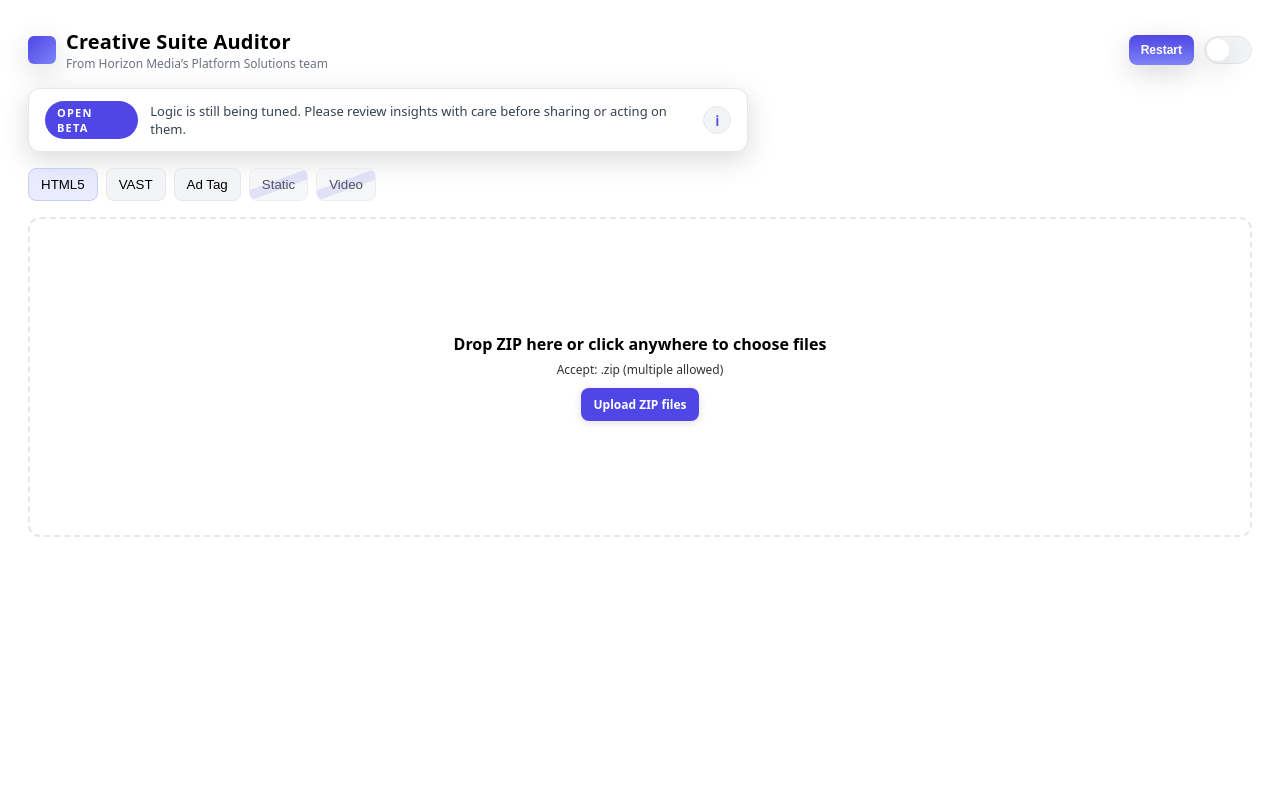
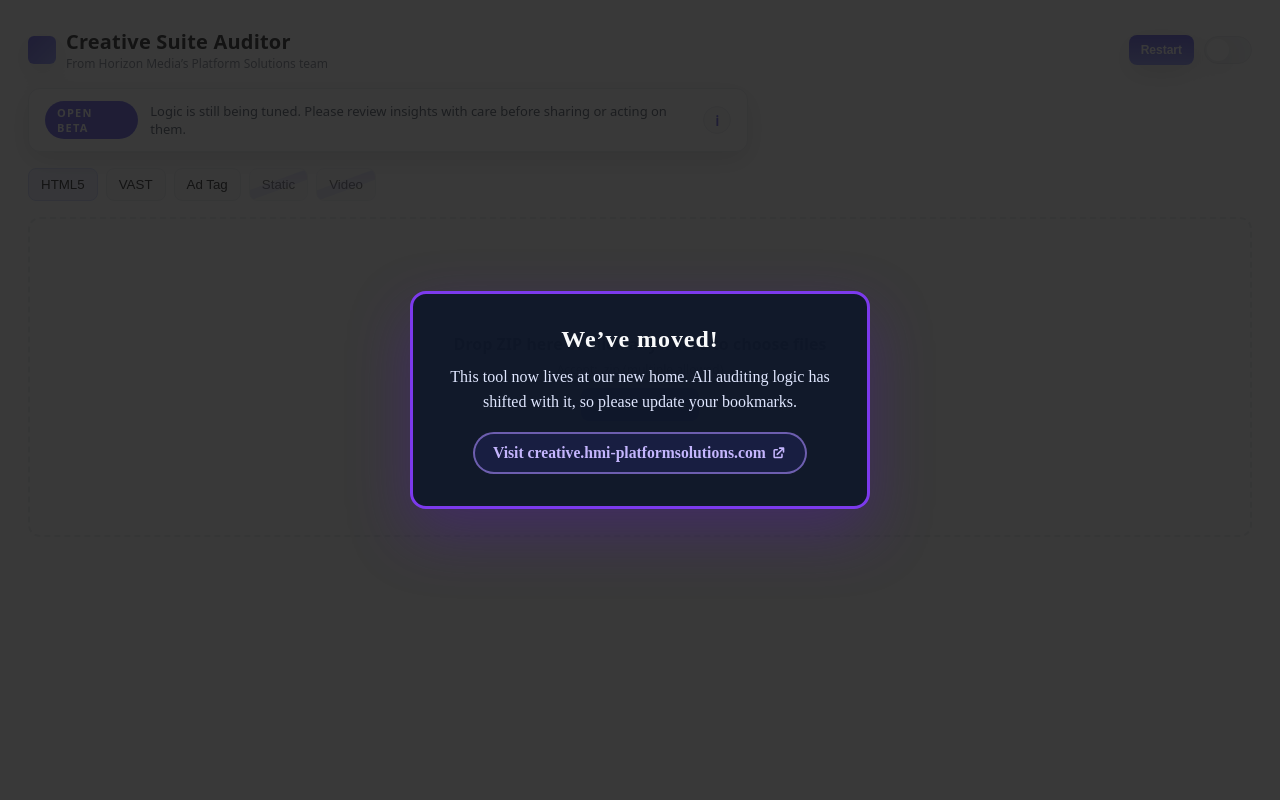
Before and after one commit to evschneider-hmi/ps-html5auditor, a React (Vite) app in the folder app-V2/: page / in a window 1280 px wide. Built offline with nearby package versions, Linux system fonts and the light colour scheme.

Commit message:
feat: gate legacy app with migration overlay

```diff
--- a/app-V2/src/main.tsx
+++ b/app-V2/src/main.tsx
@@ -5,6 +5,17 @@
 function Boot() {
   const [Comp, setComp] = useState<React.ComponentType | null>(null);
   const [err, setErr] = useState<any>(null);
+
+  useEffect(() => {
+    try {
+      document.body.classList.add('migration-locked');
+    } catch {}
+    return () => {
+      try {
+        document.body.classList.remove('migration-locked');
+      } catch {}
+    };
+  }, []);
 
   useEffect(() => {
     try {
@@ -34,29 +45,68 @@
       });
   }, []);
 
+  let shell: React.ReactNode;
+
   if (err) {
-    return (
+    shell = (
       <div className="panel" style={{ padding: 12 }}>
         <h1 style={{ fontSize: 16, fontWeight: 700, marginBottom: 8 }}>Boot error</h1>
         <div style={{ fontSize: 12, color: '#fbbf24' }}>{String(err?.message || err)}</div>
       </div>
     );
-  }
-  if (!Comp) {
-    return (
+  } else if (!Comp) {
+    shell = (
       <div className="panel" style={{ padding: 12 }}>
         <div style={{ fontSize: 12 }}>Loading app…</div>
       </div>
     );
+  } else {
+    const App = Comp as any;
+    shell = <App />;
   }
-  const App = Comp as any;
+
   return (
     <React.StrictMode>
-      <div className="app">
-        <App />
+      <div className="app" aria-hidden="true">
+        {shell}
       </div>
+      <MigrationOverlay />
     </React.StrictMode>
   );
 }
 
 createRoot(document.getElementById('root') as HTMLElement).render(<Boot />);
+
+function MigrationOverlay() {
+  return (
+    <div
+      className="migration-overlay"
+      role="dialog"
+      aria-modal="true"
+      aria-labelledby="migration-title"
+      aria-describedby="migration-message"
+    >
+      <div className="migration-overlay__panel">
+        <div id="migration-title" className="migration-overlay__title">
+          We’ve moved!
+        </div>
+        <div id="migration-message" className="migration-overlay__message">
+          This tool now lives at our new home. All auditing logic has shifted with it, so please update your
+          bookmarks.
+        </div>
+        <a
+          className="migration-overlay__link"
+          href="https://creative.hmi-platformsolutions.com/"
+          rel="noopener"
+          target="_blank"
+        >
+          Visit creative.hmi-platformsolutions.com
+          <svg viewBox="0 0 20 20" fill="currentColor" aria-hidden="true">
+            <path d="M11 3a1 1 0 100 2h2.586l-6.293 6.293a1 1 0 101.414 1.414L15 6.414V9a1 1 0 102 0V4a1 1 0 00-1-1h-5z"></path>
+            <path d="M5 5a2 2 0 00-2 2v8a2 2 0 002 2h8a2 2 0 002-2v-3a1 1 0 10-2 0v3H5V7h3a1 1 0 000-2H5z"></path>
+          </svg>
+        </a>
+      </div>
+    </div>
+  );
+}
--- a/app-V2/src/styles/theme.css
+++ b/app-V2/src/styles/theme.css
@@ -68,6 +68,86 @@
 html, body, #root{
   height: 100%;
   background: var(--bg);
+}
+
+body.migration-locked::after{
+  content:"";
+  position:fixed;
+  inset:0;
+  background:rgba(15,23,42,0.85);
+  filter:grayscale(100%);
+  pointer-events:none;
+  z-index:9998;
+}
+
+body.migration-locked .app{
+  pointer-events:none;
+}
+
+.migration-overlay{
+  position:fixed;
+  inset:0;
+  display:flex;
+  align-items:center;
+  justify-content:center;
+  padding:24px;
+  z-index:9999;
+  pointer-events:auto;
+}
+
+.migration-overlay__panel{
+  max-width:460px;
+  width:100%;
+  background:rgba(15,23,42,0.92);
+  border:3px solid #7c3aed;
+  border-radius:16px;
+  box-shadow:0 24px 60px rgba(76,29,149,0.45);
+  padding:32px 28px;
+  text-align:center;
+  color:#f9fafb;
+}
+
+.migration-overlay__title{
+  font-size:1.5rem;
+  font-weight:800;
+  margin-bottom:12px;
+  letter-spacing:0.04em;
+}
+
+.migration-overlay__message{
+  font-size:1rem;
+  line-height:1.55;
+  margin-bottom:18px;
+  color:#e0e7ff;
+}
+
+.migration-overlay__link{
+  display:inline-flex;
+  align-items:center;
+  justify-content:center;
+  gap:0.35rem;
+  padding:10px 18px;
+  border-radius:999px;
+  border:2px solid rgba(167,139,250,0.6);
+  background:rgba(79,70,229,0.12);
+  color:#c4b5fd;
+  font-weight:600;
+  font-size:0.98rem;
+  text-decoration:none;
+  transition:transform 0.15s ease, border-color 0.15s ease, background 0.15s ease;
+}
+
+.migration-overlay__link:hover,
+.migration-overlay__link:focus-visible{
+  border-color:#a855f7;
+  background:rgba(167,139,250,0.2);
+  transform:translateY(-1px);
+  outline:none;
+}
+
+.migration-overlay__link svg{
+  width:1em;
+  height:1em;
 }
 
 .app{
```
